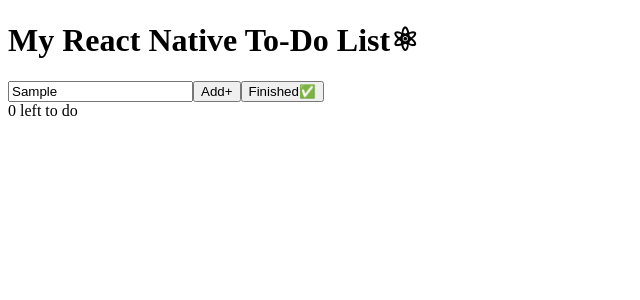
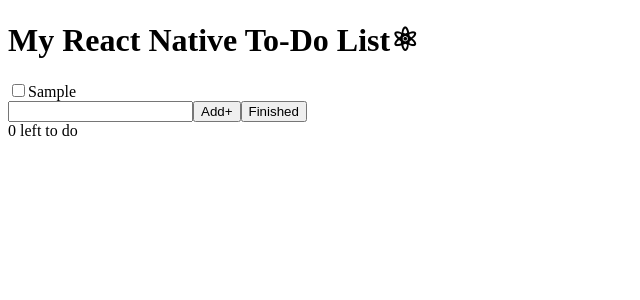
Before and after one commit to Boriwan/react_to-do_list, a React (Create React App) app: page / in a window 1280 px wide. Both pictures are taken after typing "Sample" into the empty fields and a click on the button "Add+". Shown: the top 300 px of the page, without its empty margins (0-640 px from the left). Built offline with nearby package versions, Linux system fonts and the light colour scheme.

Commit message:
progress

```diff
--- a/package.json
+++ b/package.json
@@ -8,7 +8,8 @@
     "@testing-library/user-event": "^13.5.0",
     "react": "^18.2.0",
     "react-dom": "^18.2.0",
-    "react-scripts": "5.0.1",
+    "react-scripts": "^2.1.3",
+    "uuid": "^8.3.2",
     "web-vitals": "^2.1.4"
   },
   "scripts": {
--- a/src/App.js
+++ b/src/App.js
@@ -1,13 +1,38 @@
-import React from "react";
+import React, { useState, useRef, useEffect } from "react";
 import TodoList from "./TodoList";
 
+const LOCAL_STORAGE_KEY = 'todoApp.todos'
+
 function App() {
+  const [todos, setTodos] = useState([])
+  const todoNameRef = useRef()
+
+  useEffect(() => {
+    const storedTodos = JSON.parse(localStorage.getItem(LOCAL_STORAGE_KEY))
+    if (storedTodos) setTodos(prevTodos => [...prevTodos, ...storedTodos])
+  }, [])
+
+  useEffect(() => {
+    localStorage.setItem(LOCAL_STORAGE_KEY, JSON.stringify(todos))
+  }, [todos])
+
+  function handleAddTodo(e) {
+    const name = todoNameRef.current.value
+    var id = "id" + Math.random().toString(16).slice(2)
+    if (name === '') return
+    setTodos(prevTodos => {
+      return [...prevTodos, { id: id, name: name, complete: false }]
+    })
+    todoNameRef.current.value = null
+  }
+
   return (
     <>
-      <TodoList />
-      <input type="text" />
-      <button>Add+</button>
-      <button>Finished✅</button>
+      <h1>My React Native To-Do List⚛</h1>
+      <TodoList todos={todos} />
+      <input ref={todoNameRef} type="text" />
+      <button onClick={handleAddTodo}>Add+</button>
+      <button>Finished</button>
       <div>0 left to do</div>
     </>
   )
--- /dev/null
+++ b/src/Todo.js
@@ -0,0 +1,12 @@
+import React from 'react'
+
+export default function Todo({ todo }) {
+    return (
+        <div>
+            <label>
+                <input type="checkbox" checked={todo.complete} />
+                {todo.name}
+            </label>
+        </div>
+    )
+}
--- a/src/TodoList.js
+++ b/src/TodoList.js
@@ -1,9 +1,10 @@
 import React from 'react'
+import Todo from './Todo'
 
-export default function TodoList() {
+export default function TodoList({ todos }) {
     return (
-        <div>
-            <h1>My React Native To-Do List⚛</h1>
-        </div>
+        todos.map(todo => {
+            return <Todo key={todo.id} todo={todo} />
+        })
     )
 }
```
Also changed, not shown: 1 other file (tests, documents, lock files or other folders).
